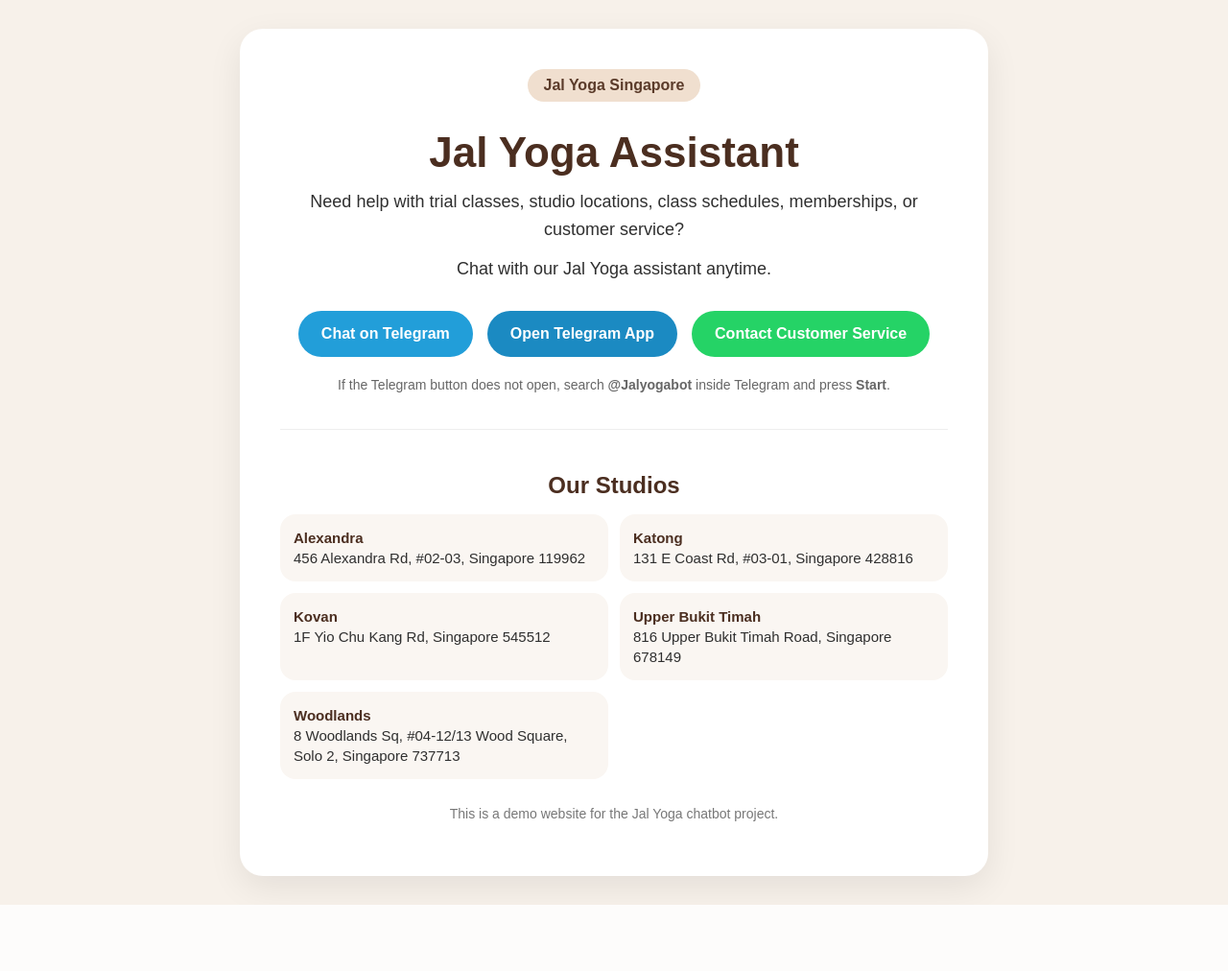
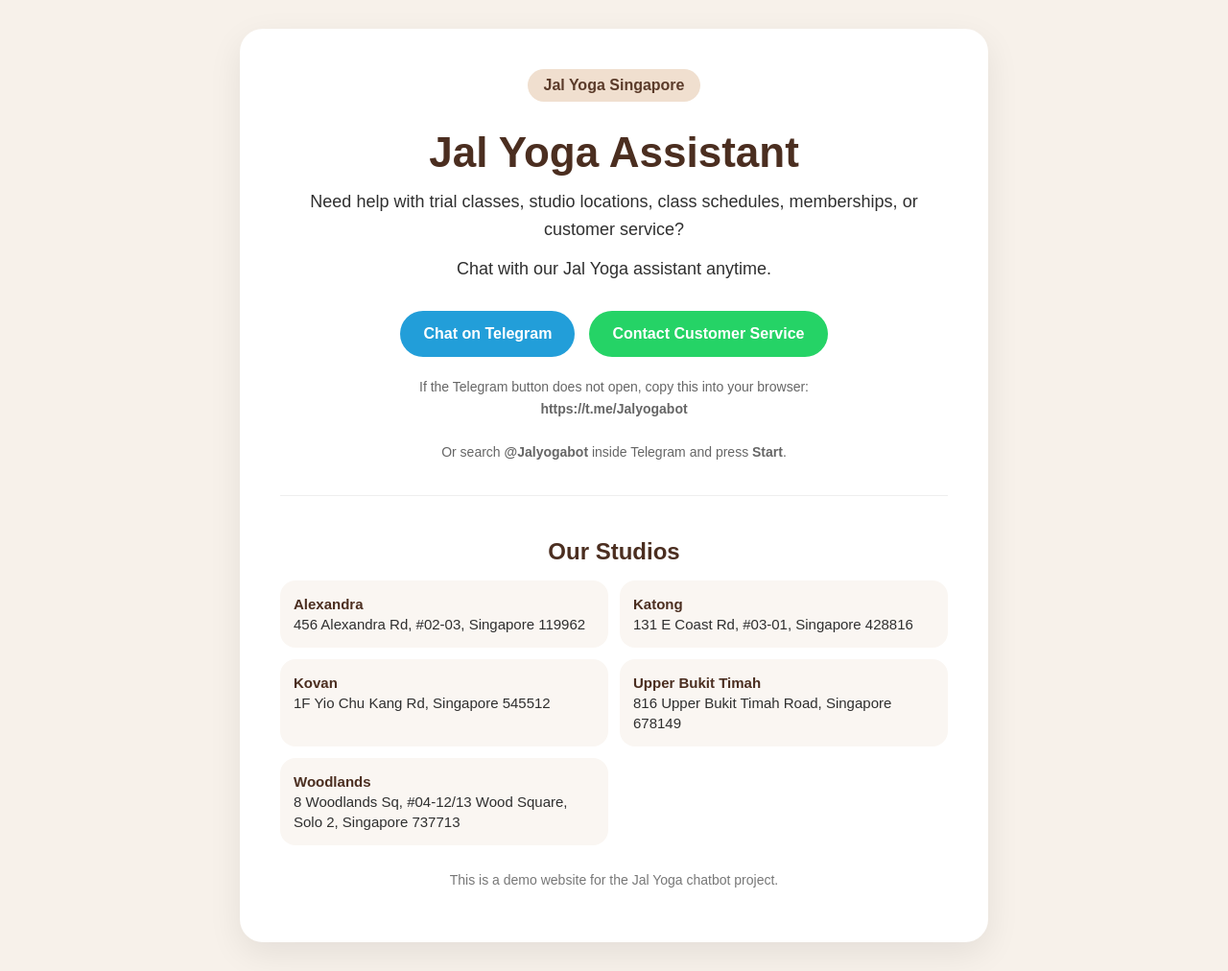
Before and after one commit to bennylow513-bit/lmao, a Flask app: page / in a window 1280 px wide. Shown: the whole page at 96% size. Before the commit the page ends 943 px from the top, so only its background shows below. Run offline with Flask 3, Linux system fonts and the light colour scheme.

Commit message:
fix website telegram button

```diff
--- a/templates/index.html
+++ b/templates/index.html
@@ -66,12 +66,15 @@
         }
 
         .btn {
+            border: none;
+            cursor: pointer;
             text-decoration: none;
             padding: 15px 24px;
             border-radius: 999px;
             font-weight: bold;
             color: white;
             display: inline-block;
+            font-size: 16px;
             transition: transform 0.2s ease, opacity 0.2s ease;
         }
 
@@ -82,10 +85,6 @@
 
         .telegram {
             background: #229ED9;
-        }
-
-        .telegram-app {
-            background: #1b8ac2;
         }
 
         .whatsapp {
@@ -124,17 +123,17 @@
             color: #4b2e20;
         }
 
+        .hint {
+            margin-top: 20px;
+            font-size: 14px;
+            color: #666;
+        }
+
         .small {
             margin-top: 25px;
             font-size: 14px;
             color: #777;
             text-align: center;
-        }
-
-        .hint {
-            margin-top: 18px;
-            font-size: 14px;
-            color: #666;
         }
 
         @media (max-width: 600px) {
@@ -174,21 +173,21 @@
             </p>
 
             <div class="buttons">
-                <a class="btn telegram" href="https://t.me/Jalyogabot?start=start" target="_blank" rel="noopener noreferrer">
+                <button class="btn telegram" onclick="openTelegramBot()">
                     Chat on Telegram
-                </a>
+                </button>
 
-                <a class="btn telegram-app" href="tg://resolve?domain=Jalyogabot">
-                    Open Telegram App
-                </a>
-
-                <a class="btn whatsapp" href="https://wa.me/6590000000" target="_blank" rel="noopener noreferrer">
+                <button class="btn whatsapp" onclick="openWhatsApp()">
                     Contact Customer Service
-                </a>
+                </button>
             </div>
 
             <p class="hint">
-                If the Telegram button does not open, search <strong>@Jalyogabot</strong> inside Telegram and press <strong>Start</strong>.
+                If the Telegram button does not open, copy this into your browser:
+                <br>
+                <strong>https://t.me/Jalyogabot</strong>
+                <br><br>
+                Or search <strong>@Jalyogabot</strong> inside Telegram and press <strong>Start</strong>.
             </p>
 
             <div class="section">
@@ -227,5 +226,15 @@
             </p>
         </div>
     </section>
+
+    <script>
+        function openTelegramBot() {
+            window.location.href = "https://t.me/Jalyogabot";
+        }
+
+        function openWhatsApp() {
+            window.location.href = "https://wa.me/6590000000";
+        }
+    </script>
 </body>
 </html>
```
